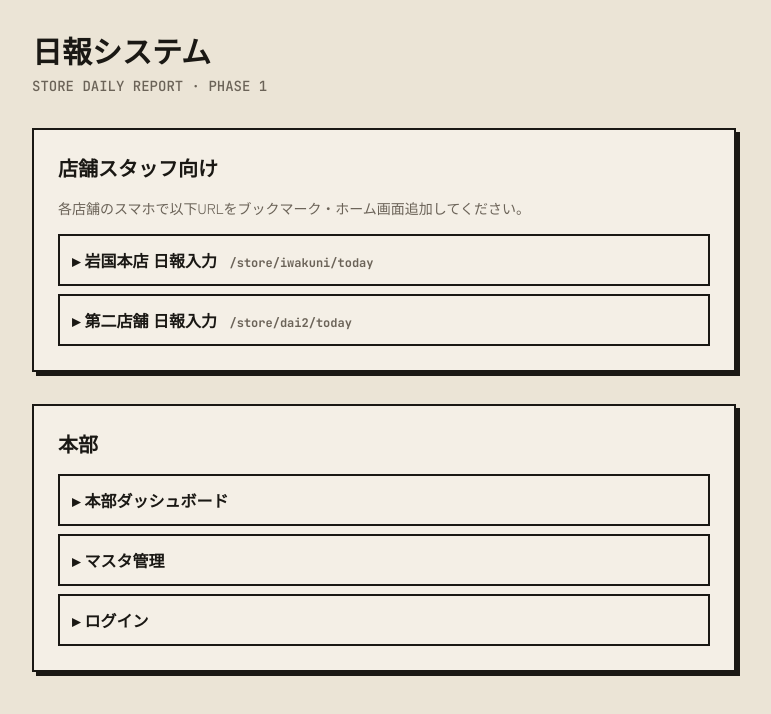
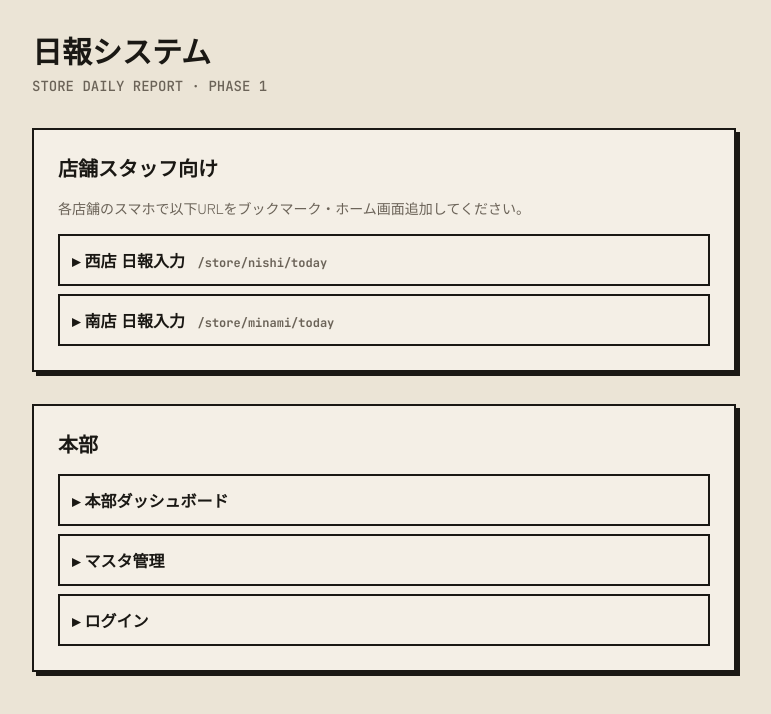
Before and after one commit to Shu-Okamoto/nippo-system, a Next.js app: page / in a window 1280 px wide. Shown: the top 714 px of the page, without its empty margins (256-1027 px from the left). Built offline with nearby package versions, Linux system fonts and the light colour scheme.

Commit message:
fix envlocal

```diff
--- a/src/app/page.tsx
+++ b/src/app/page.tsx
@@ -12,12 +12,12 @@ export default function Home() {
         <ul className="space-y-2">
           <li>
             <Link href="/store/iwakuni/today" className="block border-2 border-ink p-3 hover:bg-paper2 font-bold">
-              ▸ 岩国本店 日報入力 <span className="font-mono text-xs ml-2 text-muted">/store/iwakuni/today</span>
+              ▸ 西店 日報入力 <span className="font-mono text-xs ml-2 text-muted">/store/nishi/today</span>
             </Link>
           </li>
           <li>
             <Link href="/store/dai2/today" className="block border-2 border-ink p-3 hover:bg-paper2 font-bold">
-              ▸ 第二店舗 日報入力 <span className="font-mono text-xs ml-2 text-muted">/store/dai2/today</span>
+              ▸ 南店 日報入力 <span className="font-mono text-xs ml-2 text-muted">/store/minami/today</span>
             </Link>
           </li>
         </ul>
```
Also changed, not shown: 2 other files (tests, documents, lock files or other folders).
